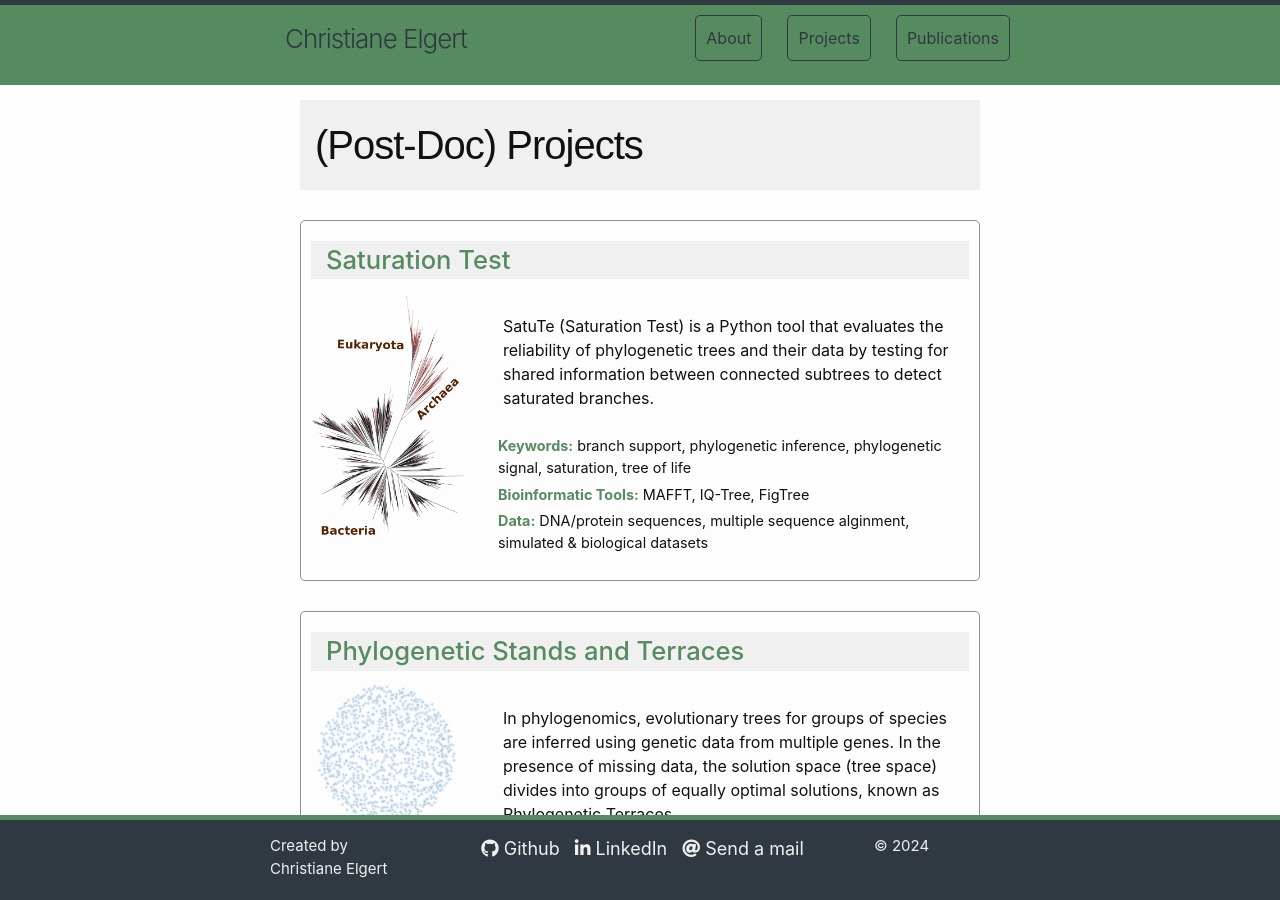
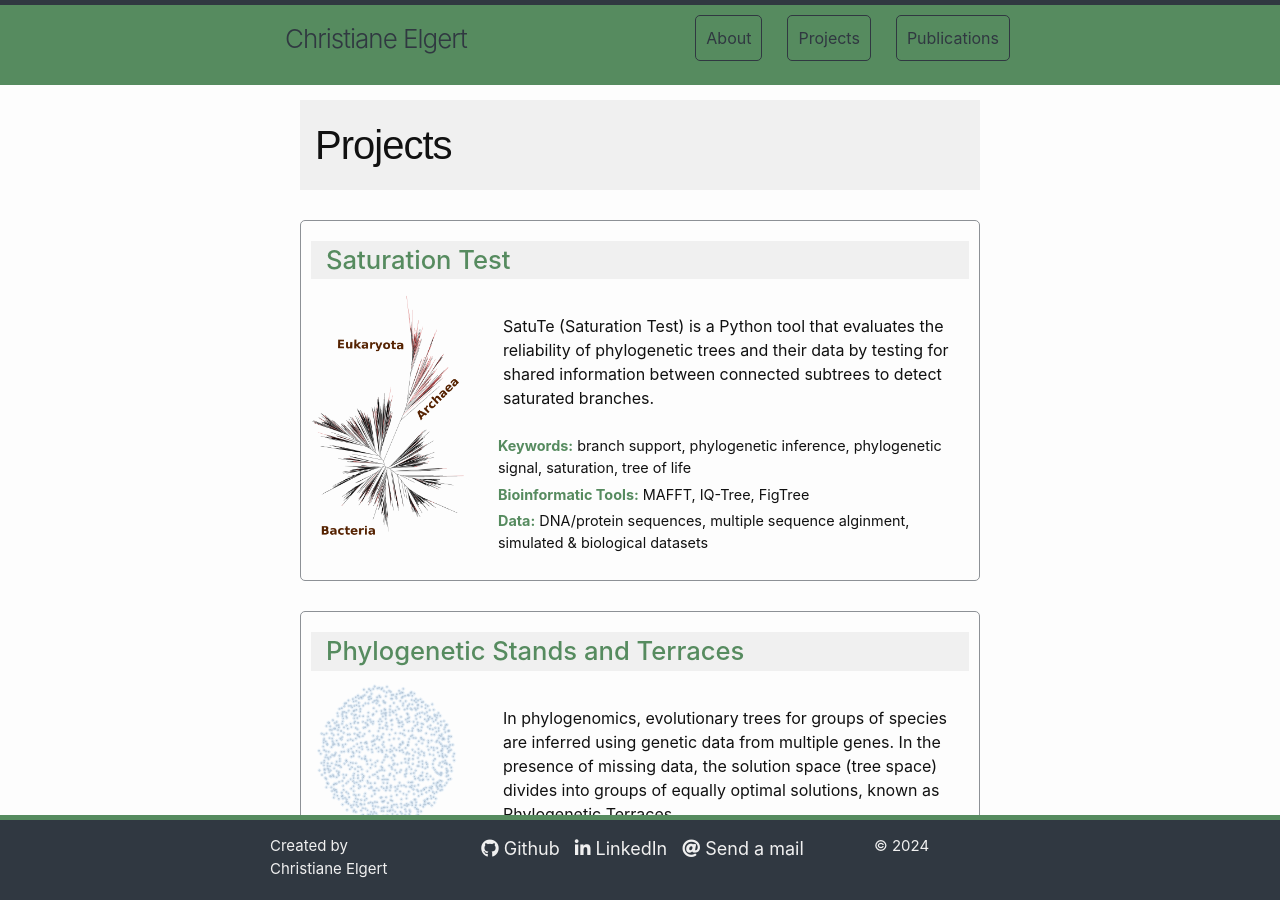
Before and after one commit to Elli-ellgard/Elli-ellgard.github.io, a Jekyll site: the page built from projects/index.html, in a window 1280 px wide and 900 px high. Built offline with Jekyll 4.4.1, drawn with Linux system fonts in a browser that asks for light colours; nearby versions of some CDN libraries.

Commit message:
small changes

```diff
--- a/assets/css/start_style.css
+++ b/assets/css/start_style.css
@@ -34,6 +34,8 @@
     display: flex;
     min-height: 100vh;
     flex-direction: column;
+    background-color: var(--color-grey);
+    background-image: linear-gradient(52deg, #3a3d40 0%, #181719 100%);
   }
 
   /**
@@ -54,8 +56,6 @@
     align-items: center;
     width: 100%;
     height: 100vh;
-    background-color: var(--color-grey);
-    background-image: linear-gradient(52deg, #3a3d40 0%, #181719 100%);
   }
 
 
@@ -72,6 +72,7 @@
     padding-right: 30px;
     padding-left: 30px;
   }
+
   @media screen and (max-width: 800px) {
     .wrapper {
       max-width: -webkit-calc(800px - (30px));
--- a/projects/index.html
+++ b/projects/index.html
@@ -1,6 +1,6 @@
 ---
 layout: default
-title: (Post-Doc) Projects
+title: Projects
 ---
 
 <div class="wrapper">
```
